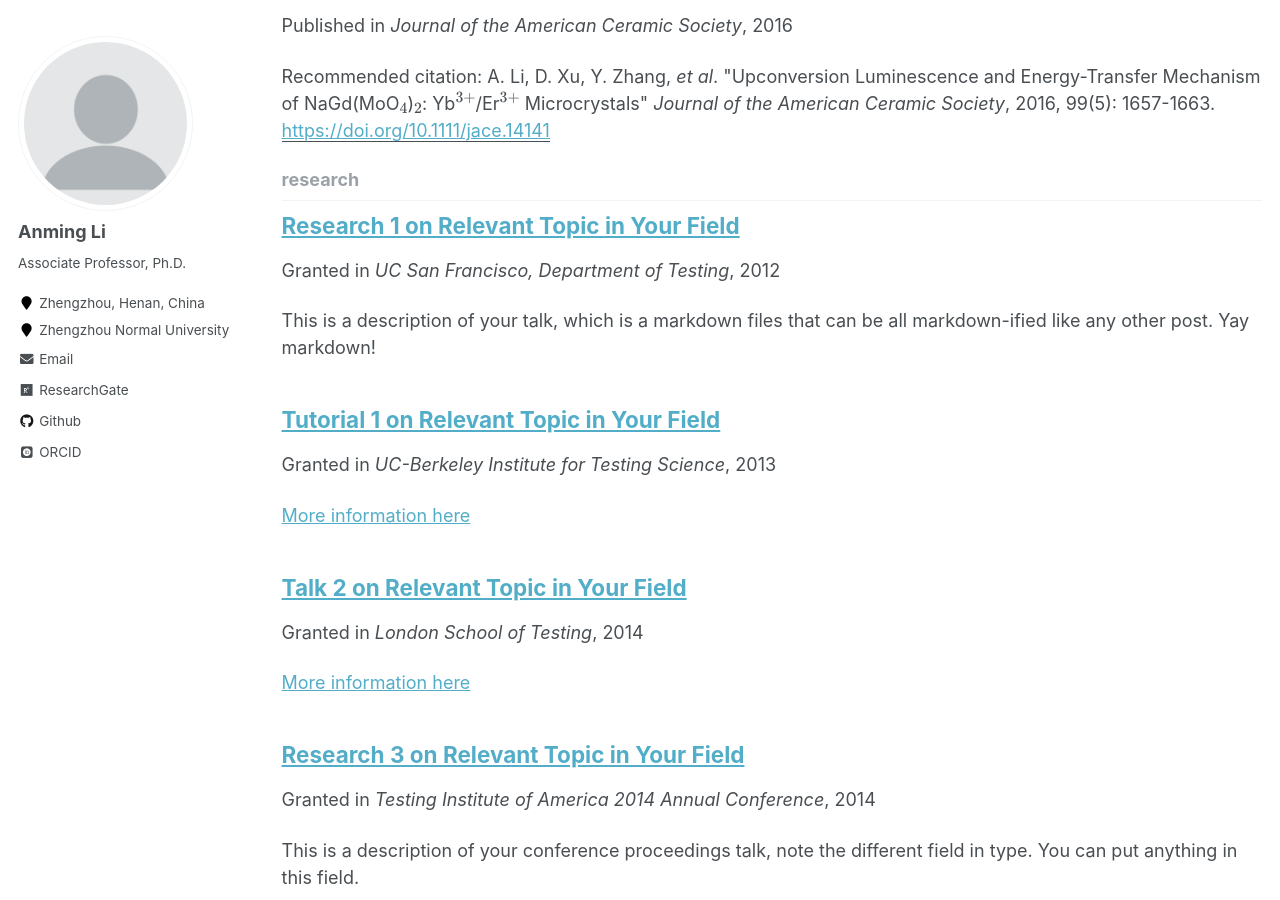
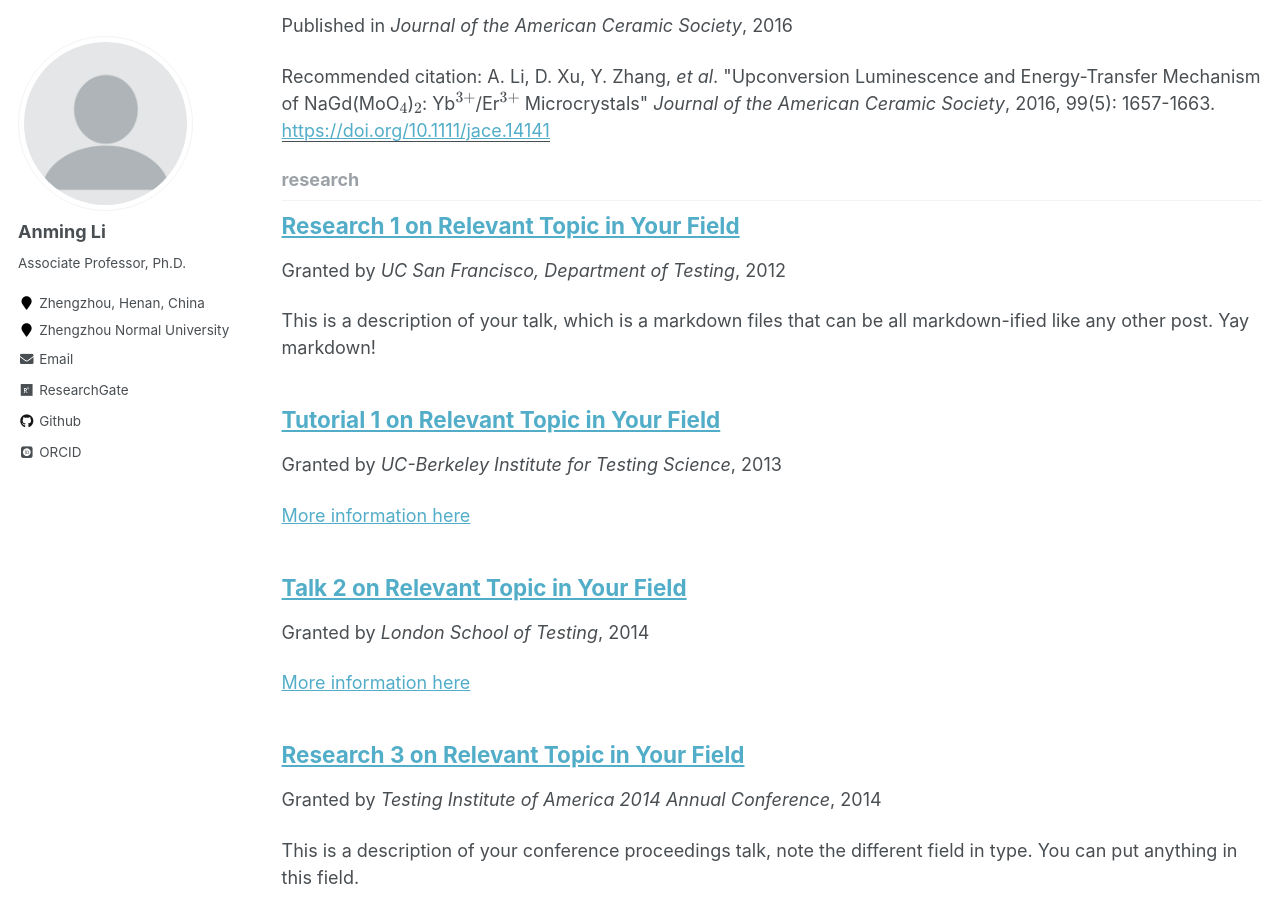
Before and after one commit to ucnclab/ucnclab.github.io, a Jekyll site: the page built from _pages/collection-archive.html, in a window 1280 px wide and 900 px high, scrolled down 3210 px. Built offline with Jekyll 4.4.1, drawn with Linux system fonts in a browser that asks for light colours; some web fonts are replaced; formulas are drawn with MathJax 3; some of the changed text lies outside the part shown.

Commit message:
Add files via upload

```diff
--- a/_includes/archive-single.html
+++ b/_includes/archive-single.html
@@ -43,9 +43,9 @@
         {% elsif post.collection == 'publications' %}
           <p>Published in <i>{{ post.venue }}</i>, {{ post.date | default: "1900-01-01" | date: "%Y" }} </p>
         {% elsif post.collection == 'research' %}
-          <p>Granted in <i>{{ post.venue }}</i>, {{ post.date | default: "1900-01-01" | date: "%Y" }} </p>
+          <p>Granted by <i>{{ post.venue }}</i>, {{ post.date | default: "1900-01-01" | date: "%Y" }} </p>
         {% elsif post.collection == 'awards' %}
-          <p>Received in <i>{{ post.venue }}</i>, {{ post.date | default: "1900-01-01" | date: "%Y" }} </p>
+          <p>Awarded by <i>{{ post.venue }}</i>, {{ post.date | default: "1900-01-01" | date: "%Y" }} </p>
         {% elsif post.date %}
          <p class="page__date"><strong><i class="fa fa-fw fa-calendar" aria-hidden="true"></i> {{ site.data.ui-text[site.locale].date_label | default: "Published:" }}</strong> <time datetime="{{ post.date | default: "1900-01-01" | date_to_xmlschema }}">{{ post.date | default: "1900-01-01" | date: "%B %d, %Y" }}</time></p>
         {% endif %}
```
